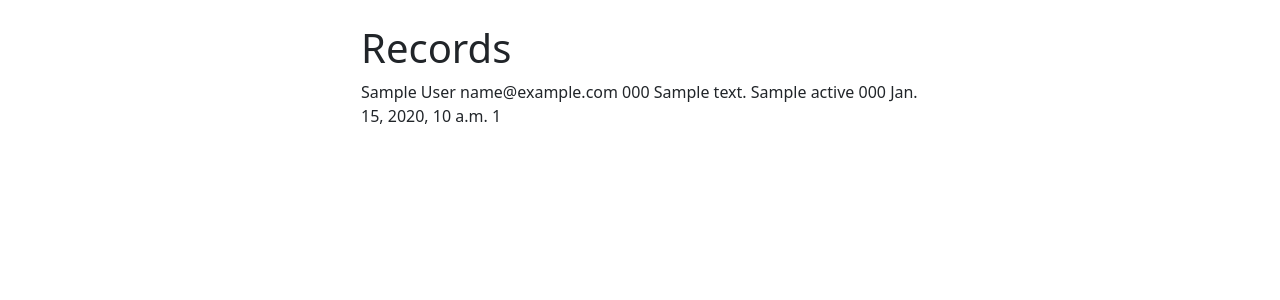
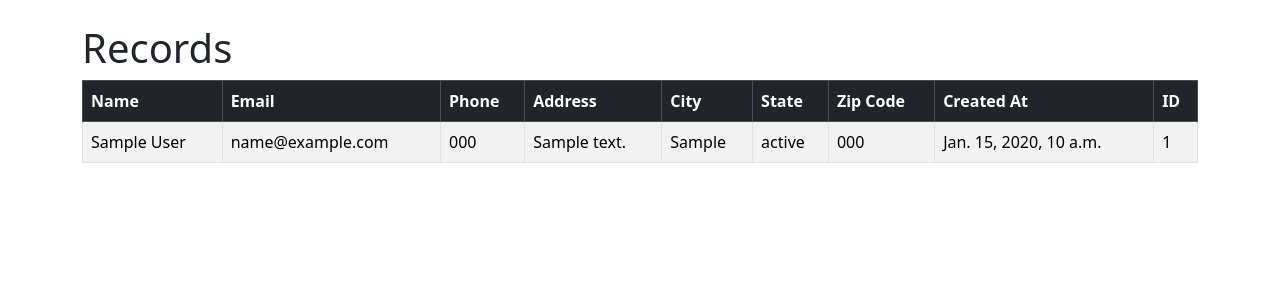
Before and after one commit to DamoFD/django-crm, a Django app: page / in a window 1280 px wide. Shown: the part 56-356 px from the top of the page. Run offline with Django 4.2, Linux system fonts and the light colour scheme; a user stored in the database is signed in; tables that the repository leaves empty hold one stand-in row (values such as "Sample post").

Commit message:
styled record data
styled record data

```diff
--- a/website/templates/home.html
+++ b/website/templates/home.html
@@ -2,25 +2,42 @@
 
 {% block content %}
 
-<div class="col-md-6 offset-md-3">
     {% if user.is_authenticated %}
 
     <h1>Records</h1>
     {% if records %}
 
+    <table class="table table-striped table-hover table-bordered">
+        <thead class="table-dark">
+            <tr>
+                <th scope="col">Name</th>
+                <th scope="col">Email</th>
+                <th scope="col">Phone</th>
+                <th scope="col">Address</th>
+                <th scope="col">City</th>
+                <th scope="col">State</th>
+                <th scope="col">Zip Code</th>
+                <th scope="col">Created At</th>
+                <th scope="col">ID</th>
+            </tr>
+        </thead>
+        <tbody>
             {% for record in records %}
-            {{ record.first_name }}
-            {{ record.last_name }}
-            {{ record.email }}
-            {{ record.phone }}
-            {{ record.address }}
-            {{ record.city }}
-            {{ record.state }}
-            {{ record.zipcode }}
-            {{ record.created_at }}
-            {{ record.id }}
-            <br />
+            <tr>
+                <td>{{ record.first_name }} {{ record.last_name }}</td>
+                <td>{{ record.email }}</td>
+                <td>{{ record.phone }}</td>
+                <td>{{ record.address }}</td>
+                <td>{{ record.city }}</td>
+                <td>{{ record.state }}</td>
+                <td>{{ record.zipcode }}</td>
+                <td>{{ record.created_at }}</td>
+                <td>{{ record.id }}</td>
+            </tr>
         {% endfor %}
+        </tbody>
+    </table>
+
 
         {% endif %}
 
@@ -38,7 +55,6 @@
             </div>
             <button type="submit" class="btn btn-secondary">Login</button>
         </form>
-</div>
 
         {% endif %}
 
```
Lines whose indentation alone changed are shown as unchanged.
